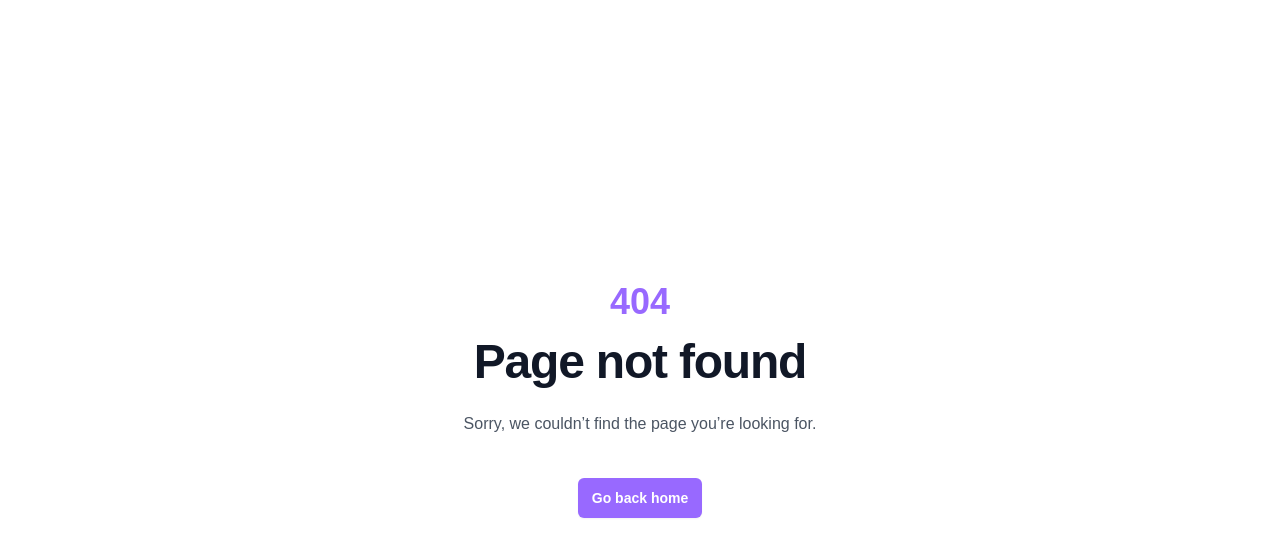
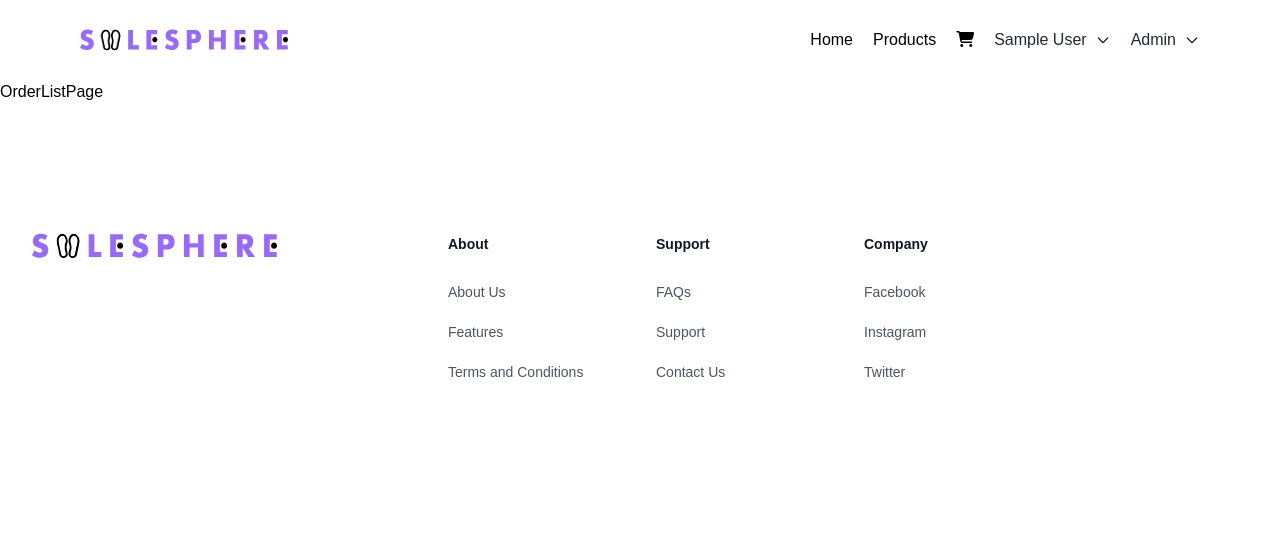
Before and after one commit to DevEssaAhmed/SoleSphere, a React (Vite) app in the folder frontend/: page /admin/orderlist in a window 1280 px wide. Before the commit this address had no page. Shown: the top 556 px of the page. Built offline with nearby package versions, Linux system fonts and the light colour scheme; sample sign-in values are in the browser's storage.

Commit message:
Admin Routes Done

```diff
--- a/frontend/src/components/CartDropdown/CartDropDown.tsx
+++ b/frontend/src/components/CartDropdown/CartDropDown.tsx
@@ -9,8 +9,8 @@ const CartDropDown = () => {
     useAppSelector((state) => state.cart);
 
   return (
-    <div>
-      <div className=' absolute  top-18 right-8 z-10 mx-auto px-4 sm:px-6 lg:px-8'>
+    <div className='absolute right-0 '>
+      <div className='  z-10 mx-auto px-4 sm:px-6 lg:px-8'>
         <div className='mx-auto mt-8  w-96 max-w-md md:mt-12'>
           <div className='rounded-3xl   bg-white shadow-lg '>
             <div className='px-4 h-80 cart-scroll overflow-y-auto    py-6 sm:px-8 sm:py-10 '>
--- /dev/null
+++ b/frontend/src/components/DropDowns/AdminDropdown.tsx
@@ -0,0 +1,36 @@
+import { Link } from 'react-router-dom';
+
+const AdminDropdown = () => {
+  return (
+    <div className='absolute right-0 mt-2 w-40 bg-white border rounded-lg shadow-lg'>
+      <ul className='py-2'>
+        <li>
+          <Link
+            to='/admin/products'
+            className='block px-4 py-2 text-gray-800 hover:bg-gray-100'
+          >
+            Products
+          </Link>
+        </li>
+        <li>
+          <Link
+            to='/admin/users'
+            className='block px-4 py-2 text-gray-800 hover:bg-gray-100'
+          >
+            Users
+          </Link>
+        </li>
+        <li>
+          <Link
+            to='/admin/orderlist'
+            className='block px-4 py-2 text-gray-800 hover:bg-gray-100'
+          >
+            Orders
+          </Link>
+        </li>
+      </ul>
+    </div>
+  );
+};
+
+export default AdminDropdown;
--- a/frontend/src/components/Nav/Nav.tsx
+++ b/frontend/src/components/Nav/Nav.tsx
@@ -4,9 +4,10 @@ import { Link } from 'react-router-dom';
 import logo from '../../assets/logo.svg';
 import { FaBarsStaggered, FaXmark } from 'react-icons/fa6';
 import { FaUserCircle } from 'react-icons/fa';
-import ProfileDropDown from '../ProfileDropDown/ProfileDropDown';
+import ProfileDropDown from '../DropDowns/ProfileDropDown';
 import CartDropDown from '../CartDropdown/CartDropDown';
 import { useAppSelector } from '../../store/hooks';
+import AdminDropdown from '../DropDowns/AdminDropdown';
 
 const navItemLinks = [
   { name: 'Home', type: 'link', href: '/' },
@@ -28,38 +29,21 @@ const Nav = () => {
   const [isCartOpen, setIsCartOpen] = useState(false);
   const [isMenuOpen, setIsMenuOpen] = useState(false);
   const [isProfileOpen, setIsProfileOpen] = useState(false);
+  const [isAdminOpen, setIsAdminOpen] = useState(false);
 
   const cartRef = useRef(null);
   const profileRef = useRef(null);
+  const adminRef = useRef(null);
 
   const { userInfo } = useAppSelector((state) => state.auth);
-
-  // useEffect(() => {
-  //   const handleOutsideClick = (event) => {
-  //     if (
-  //       cartRef.current &&
-  //       !cartRef.current.contains(event.target) &&
-  //       profileRef.current &&
-  //       !profileRef.current.contains(event.target)
-  //     ) {
-  //       setIsCartOpen(false);
-  //       setIsProfileOpen(false);
-  //     }
-  //   };
-
-  //   document.addEventListener('click', handleOutsideClick);
-
-  //   return () => {
-  //     document.removeEventListener('click', handleOutsideClick);
-  //   };
-  // }, []);
 
   useEffect(() => {
     const handleOutsideClick = (event) => {
       // Check if click was inside cart or profile
       if (
         (cartRef.current && cartRef.current.contains(event.target)) ||
-        (profileRef.current && profileRef.current.contains(event.target))
+        (profileRef.current && profileRef.current.contains(event.target)) ||
+        (adminRef.current && adminRef.current.contains(event.target))
       ) {
         // Click was inside, so do not close anything
         return;
@@ -67,7 +51,9 @@ const Nav = () => {
 
       // Click was outside, so close both profile and cart
       setIsProfileOpen(false);
+
       setIsCartOpen(false);
+      setIsAdminOpen(false);
     };
 
     document.addEventListener('click', handleOutsideClick);
@@ -84,11 +70,18 @@ const Nav = () => {
   const toggleCart = () => {
     setIsCartOpen(!isCartOpen);
     setIsProfileOpen(false);
+    setIsAdminOpen(false);
   };
 
   const toggleProfile = () => {
     setIsProfileOpen(!isProfileOpen);
     setIsCartOpen(false);
+    setIsAdminOpen(false);
+  };
+  const toggleAdmin = () => {
+    setIsAdminOpen(!isAdminOpen);
+    setIsCartOpen(false);
+    setIsProfileOpen(false);
   };
 
   const { cartItems } = useAppSelector((state) => state.cart);
@@ -152,6 +145,7 @@ const Nav = () => {
               <NavItem key={item.name} name={item.name} href={item.href} />
             ))}
             <li className='ml-5 relative'>
+              <div>
                 <button
                   onClick={toggleCart}
                   ref={cartRef}
@@ -165,6 +159,7 @@ const Nav = () => {
                   <i className='fa-solid fa-cart-shopping'></i>
                 </button>
                 {isCartOpen && <CartDropDown />}
+              </div>
             </li>
             <li className='ml-5'>
               {userInfo ? (
@@ -201,6 +196,34 @@ const Nav = () => {
                 </Link>
               )}
             </li>
+            <li className='ml-5'>
+              {userInfo && userInfo.isAdmin && (
+                <div className='relative inline-block text-left'>
+                  <button
+                    className='flex items-center text-gray-800 hover:text-primary focus:outline-none'
+                    onClick={toggleAdmin}
+                    ref={adminRef}
+                  >
+                    <span className='mr-2'>Admin</span>
+                    <svg
+                      className='w-4 h-4'
+                      fill='none'
+                      stroke='currentColor'
+                      viewBox='0 0 24 24'
+                      xmlns='http://www.w3.org/2000/svg'
+                    >
+                      <path
+                        strokeLinecap='round'
+                        strokeLinejoin='round'
+                        strokeWidth='2'
+                        d='M19 9l-7 7-7-7'
+                      ></path>
+                    </svg>
+                  </button>
+                  {isAdminOpen && <AdminDropdown />}
+                </div>
+              )}
+            </li>
           </ul>
         </div>
 
--- a/frontend/src/components/Navbar/Navbar.tsx
+++ b/frontend/src/components/Navbar/Navbar.tsx
@@ -4,7 +4,7 @@ import logo from '../../assets/logo.svg';
 import CartDropDown from '../CartDropdown/CartDropDown';
 import { FaBars } from 'react-icons/fa';
 
-import ProfileDropDown from '../ProfileDropDown/ProfileDropDown';
+import ProfileDropDown from '../DropDowns/ProfileDropDown';
 
 const Navbar = () => {
   const [isCartOpen, setIsCartOpen] = useState(false);
--- /dev/null
+++ b/frontend/src/pages/admin/OrderListPage.tsx
@@ -0,0 +1,9 @@
+
+
+const OrderListPage = () => {
+  return (
+    <div>OrderListPage</div>
+  )
+}
+
+export default OrderListPage
--- a/frontend/src/utils/AdminRoute.tsx
+++ b/frontend/src/utils/AdminRoute.tsx
@@ -2,7 +2,7 @@ import { Navigate, Outlet } from 'react-router-dom';
 import { useSelector } from 'react-redux';
 
 const AdminRoute = () => {
-  const { userInfo } = useSelector((state) => state.auth);
+  const { userInfo } = useSelector((state: any) => state.auth);
   return userInfo && userInfo.isAdmin ? (
     <Outlet />
   ) : (
```
Also changed, not shown: frontend/src/App.tsx (+12 -0 lines), frontend/src/components/DropDowns/ProfileDropDown.tsx (renamed from frontend/src/components/ProfileDropDown/ProfileDropDown.tsx). Lines whose indentation alone changed are shown as unchanged.
